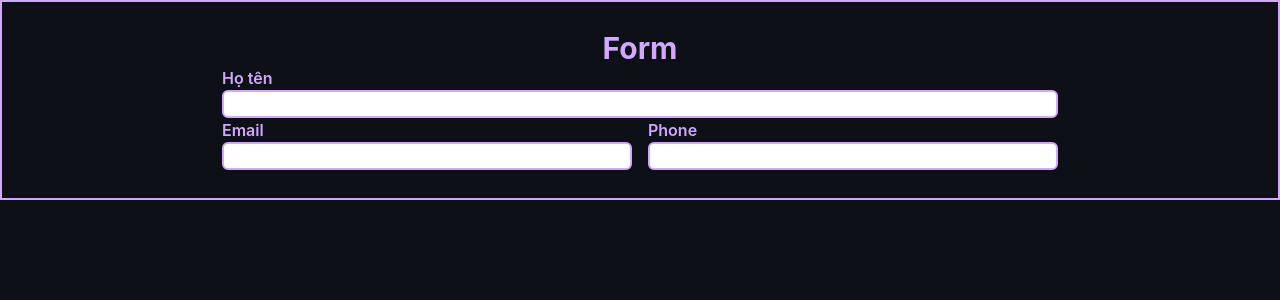
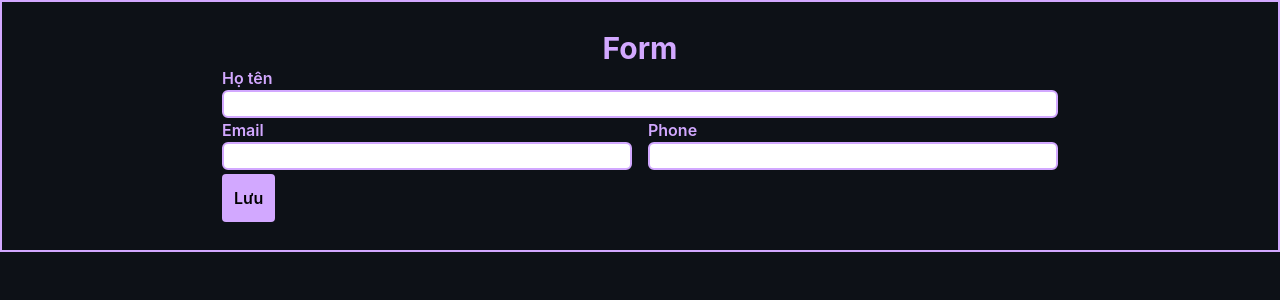
Before and after one commit to tam-minkshin/minkshin-profile, a React (Create React App) app: page /profile in a window 1280 px wide. Shown: the top 300 px of the page. Built offline with nearby package versions, Linux system fonts and the light colour scheme.

Commit message:
end form

```diff
--- a/src/Componnets/Form/component.tsx
+++ b/src/Componnets/Form/component.tsx
@@ -1,16 +1,14 @@
 import * as React from "react";
 import Input from "Core/Input";
 import Style from "Sass/Component/_form.module.scss";
+import { ProfileState } from "Componnets/Profile/component";
+import Button from "Core/Button";
 
 interface FormProps {
   handleData: (data: { [name: string]: string }) => void;
 }
 
-interface FormState {
-  data: {
-    [name: string]: string;
-  };
-}
+interface FormState extends ProfileState {}
 
 class FormComponent extends React.Component<FormProps, FormState> {
   state: FormState = {
@@ -20,7 +18,6 @@ class FormComponent extends React.Component<FormProps, FormState> {
     try {
       const { data } = this.state;
       data[name] = value;
-      console.debug("FormComponent execute handleOnchange", data);
       this.setState({ data });
     } catch (error: any) {
       console.error(`FormComponent execute handleOnchange ${error.toString()}`);
@@ -36,9 +33,10 @@ class FormComponent extends React.Component<FormProps, FormState> {
         <form action="submit">
           <Input label="Họ tên" onChange={this.handleOnchange.bind(this)} name="name" />
           <div className={Style["item--grid"]}>
-            <Input label="Email" onChange={this.handleOnchange.bind(this)} name="name" />
-            <Input label="Phone" onChange={this.handleOnchange.bind(this)} name="name" />
+            <Input label="Email" onChange={this.handleOnchange.bind(this)} name="email" />
+            <Input label="Phone" onChange={this.handleOnchange.bind(this)} name="phone" />
           </div>
+          <Button className="mt-1" content={"Lưu"} onClick={this.handleSubmit.bind(this)} />
         </form>
       </div>
     );
--- a/src/Componnets/Profile/component.tsx
+++ b/src/Componnets/Profile/component.tsx
@@ -1,11 +1,10 @@
 import * as React from "react";
 import FormComponent from "Componnets/Form/component";
+import Helper from "Service/Helper";
 
-interface ProfileProps {
+interface ProfileProps {}
 
-}
-
-interface ProfileState {
+export interface ProfileState {
   data: {
     [name: string]: string;
   };
@@ -28,9 +27,24 @@ class ProfileComponent extends React.Component<ProfileProps, ProfileState> {
     }
   }
   render() {
+    const { data } = this.state;
     return (
       <div className="border-2 border-outline px-48">
-        <FormComponent handleData={this.handleData.bind(this)}/>
+        {Helper.isEmpty(data) ? (
+          <FormComponent handleData={this.handleData.bind(this)} />
+        ) : (
+          <>
+            <p className="text-color-success">
+              Họ tên: <span className="text-white">{data.name ?? "-"}</span>
+            </p>
+            <p className="text-color-success">
+              Email: <span className="text-white">{data.email ?? "-"}</span>
+            </p>
+            <p className="text-color-success">
+              SĐT: <span className="text-white">{data.phone ?? "-"}</span>
+            </p>
+          </>
+        )}
       </div>
     );
   }
--- a/src/Core/Button/button.core.tsx
+++ b/src/Core/Button/button.core.tsx
@@ -1,13 +1,18 @@
 import mergeClass from "Core/MergeClass";
-import React, { ReactNode } from "react";
+import React, { FormEvent, ReactNode } from "react";
 import Style from "Sass/Core/_button.module.scss";
 
 interface Buttonprops {
   content: ReactNode;
-  className: string;
+  className?: string;
+  onClick: ()=>void
 }
 const ButtonCore = (props: Buttonprops) => {
-  const { content, className } = props;
-  return <button className={mergeClass(className, Style["background--btn"])}>{content}</button>;
+  const { content, className = "", onClick } = props;
+  const handleClick = (event:FormEvent)=>{
+    event.preventDefault()
+    onClick()
+  }
+  return <button onClick={handleClick} className={mergeClass(className, Style["background--btn"])}>{content}</button>;
 };
 export default ButtonCore;
--- /dev/null
+++ b/src/Core/Button/index.tsx
@@ -0,0 +1,2 @@
+import Button from "Core/Button/button.core"
+export default Button
--- a/src/Core/Input/input.hook.tsx
+++ b/src/Core/Input/input.hook.tsx
@@ -6,11 +6,12 @@ export interface InputHookProps {
   defaultValue?: string | undefined;
   name: string;
   onChange: (name: string, value: string) => void;
-  className?: string
+  className?: string;
+  type?: string;
 }
 
 const InputHook: FunctionComponent<InputHookProps> = (props) => {
-  const { label, defaultValue = "", name, onChange, className } = props;
+  const { label, defaultValue = "", name, onChange, className, type="text" } = props;
   const [value, setValue] = useState<string>("");
   useEffect(() => {
     setValue(defaultValue);
@@ -19,7 +20,7 @@ const InputHook: FunctionComponent<InputHookProps> = (props) => {
     setValue(event.target.value);
     onChange(name, event.target.value);
   };
-  return <Input name={name} className={className} label={label} value={value} onChange={handleChange} />;
+  return <Input type={type} name={name} className={className} label={label} value={value} onChange={handleChange} />;
 };
 
 export default InputHook;
--- a/src/Core/MergeClass/index.tsx
+++ b/src/Core/MergeClass/index.tsx
@@ -1,6 +1,6 @@
 import Helper from "Service/Helper";
-const mergeClass = (className:string, classScss:string) => {
-  if (Helper.isEmpty(className)) {
+const mergeClass = (className:string | undefined, classScss:string) => {
+    if (Helper.isEmpty(className)) {
     return classScss;
   }
   const classes = className?.split(" ");
--- a/src/Sass/Core/_button.module.scss
+++ b/src/Sass/Core/_button.module.scss
@@ -1,3 +1,3 @@
 .background--btn{
-    @apply bg-outline text-white
+    @apply bg-outline text-black font-semibold w-max p-3 rounded
 }
--- a/src/Service/Helper.tsx
+++ b/src/Service/Helper.tsx
@@ -1,9 +1,13 @@
 class Helper {
   static isEmpty(value: any) {
-    if (value === "" || value.length === 0 || value === undefined) {
-      return true;
+    try {
+      if (value === "" || value.length === 0 || value === "undefined" || Object.entries(value).length === 0) {
+        return true;
+      }
+      return false;
+    } catch (error) {
+      return false;
     }
-    return false;
   }
 }
 export default Helper;
```
